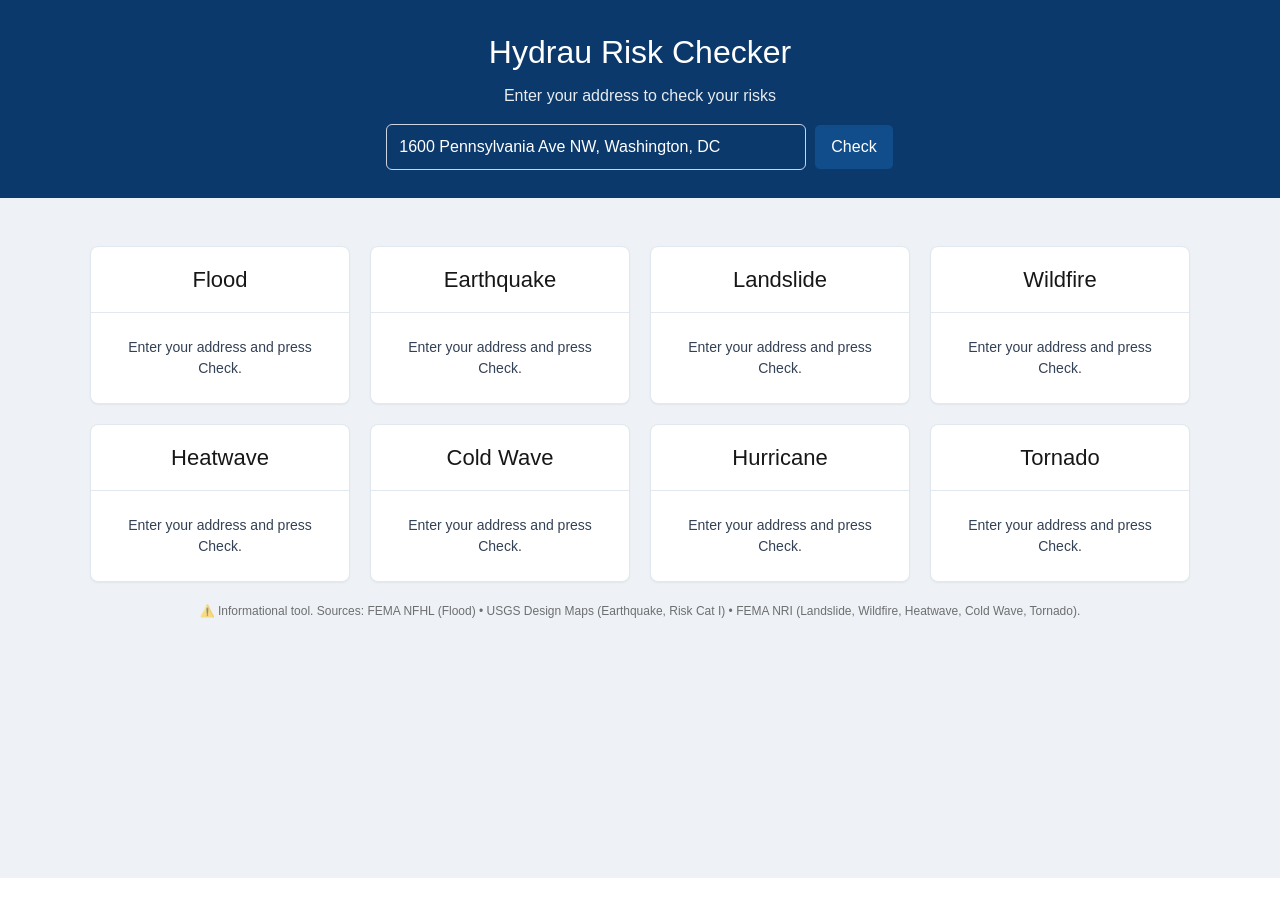
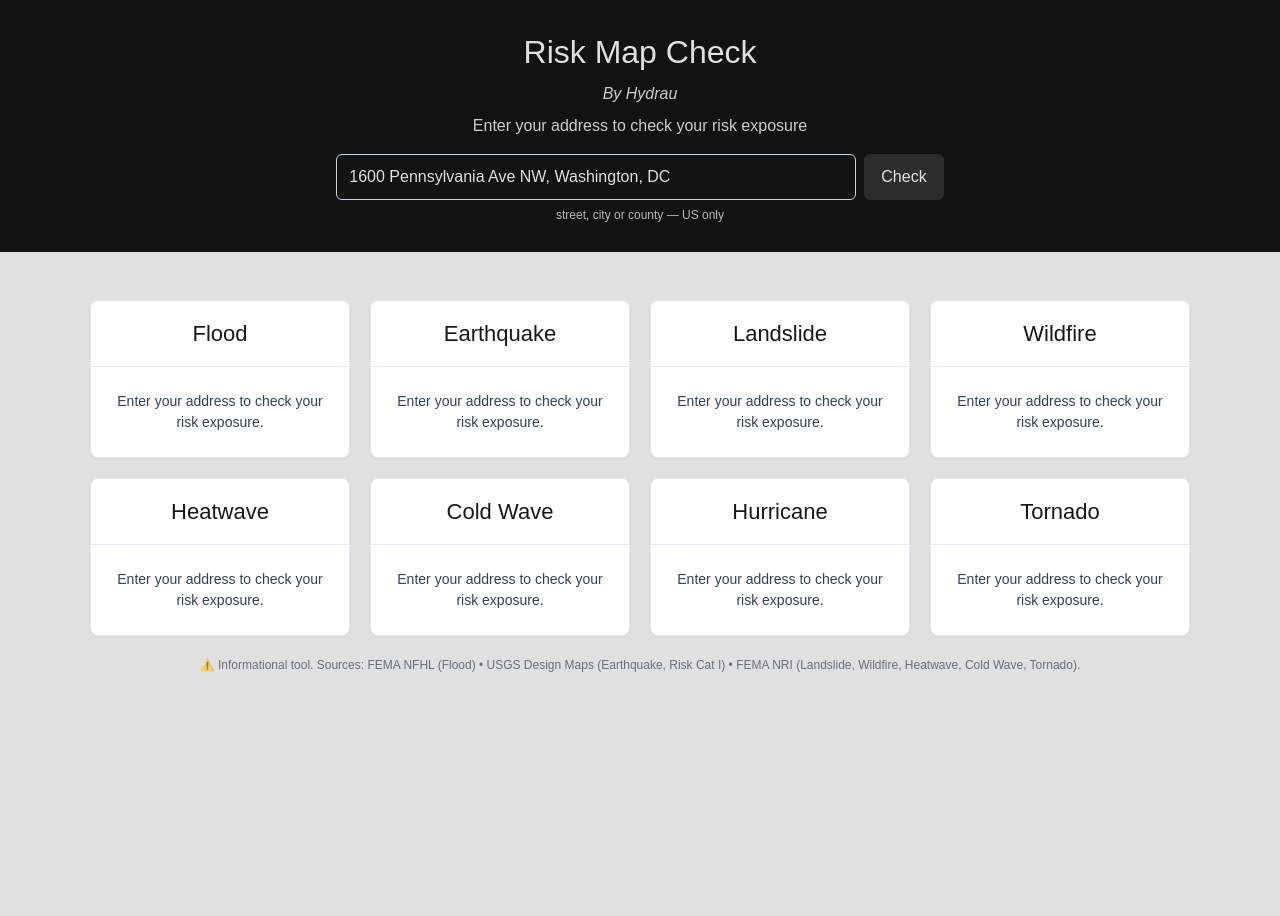
Before and after one commit to hydrau1221/hazard-risk-checker, a Next.js app: page / in a window 1280 px wide. Shown: the top 916 px of the page. Before the commit the page ends 878 px from the top, so only its background shows below. Built offline with nearby package versions, Linux system fonts and the light colour scheme.

Commit message:
Update page.tsx

```diff
--- a/app/page.tsx
+++ b/app/page.tsx
@@ -7,8 +7,9 @@ type RiskLevel =
   | "Very Low" | "Low" | "Moderate" | "High" | "Very High"
   | "Undetermined" | "Not Applicable";
 
-const LAYER_ID = 28;
+const LAYER_ID = 28; // FEMA NFHL - Flood Hazard Zones
 
+// Palette unique (inclut Not Applicable)
 const PALETTE: Record<RiskLevel, { bg: string; badge: string; text: string; border: string }> = {
   "Very Low":   { bg: "#dcfce7", badge: "#16a34a", text: "#14532d", border: "#86efac" },
   Low:          { bg: "#dbeafe", badge: "#1d4ed8", text: "#0c4a6e", border: "#93c5fd" },
@@ -39,7 +40,8 @@ function classifyFlood(features: Feature[] | null): {
 
   const isFloodway = subty.includes("FLOODWAY");
   const isShadedX =
-    zone === "X" && (subty.includes("0.2") || subty.includes("0.2 PCT") || subty.includes("0.2%") || subty.includes("SHADED"));
+    zone === "X" &&
+    (subty.includes("0.2") || subty.includes("0.2 PCT") || subty.includes("0.2%") || subty.includes("SHADED"));
 
   let level: RiskLevel, note = "";
   if (zone.startsWith("VE") || zone.startsWith("V")) { level = "Very High"; note = "Coastal high hazard (wave action)"; }
@@ -54,14 +56,14 @@ function classifyFlood(features: Feature[] | null): {
   return { level, zone, sfha: inSFHA, bfe, note };
 }
 
-// -- helper pour tolérer une réponse non-JSON (erreurs HTML)
+// Sécurise la lecture JSON (cas d’erreurs HTML renvoyées par des proxys)
 async function safeJson(r: Response) {
   const ct = r.headers.get("content-type") || "";
   if (!ct.includes("application/json")) {
     const t = await r.text();
     return { __nonjson: true, text: t };
   }
-  try { return await r.json(); } catch (e) { const t = await r.text(); return { __nonjson: true, text: t }; }
+  try { return await r.json(); } catch { const t = await r.text(); return { __nonjson: true, text: t }; }
 }
 
 export default function Home() {
@@ -73,35 +75,35 @@ export default function Home() {
 
   // Flood
   const [floodLevel, setFloodLevel] = useState<RiskLevel | null>(null);
-  const [floodText, setFloodText]   = useState<string>("Enter your address and press Check.");
+  const [floodText, setFloodText]   = useState<string>("Enter your address to check your risk exposure.");
 
   // Earthquake
   const [eqLevel, setEqLevel] = useState<RiskLevel | null>(null);
-  const [eqText,  setEqText]  = useState<string>("Enter your address and press Check.");
+  const [eqText,  setEqText]  = useState<string>("Enter your address to check your risk exposure.");
 
-  // Landslide
+  // Landslide (NRI)
   const [lsLevel, setLsLevel] = useState<RiskLevel | null>(null);
-  const [lsText,  setLsText]  = useState<string>("Enter your address and press Check.");
+  const [lsText,  setLsText]  = useState<string>("Enter your address to check your risk exposure.");
 
-  // Wildfire
+  // Wildfire (NRI)
   const [wfLevel, setWfLevel] = useState<RiskLevel | null>(null);
-  const [wfText,  setWfText]  = useState<string>("Enter your address and press Check.");
+  const [wfText,  setWfText]  = useState<string>("Enter your address to check your risk exposure.");
 
-  // Heatwave
+  // Heatwave (NRI)
   const [heatLevel, setHeatLevel] = useState<RiskLevel | null>(null);
-  const [heatText,  setHeatText]  = useState<string>("Enter your address and press Check.");
+  const [heatText,  setHeatText]  = useState<string>("Enter your address to check your risk exposure.");
 
-  // Cold Wave
+  // Cold Wave (NRI)
   const [coldLevel, setColdLevel] = useState<RiskLevel | null>(null);
-  const [coldText,  setColdText]  = useState<string>("Enter your address and press Check.");
+  const [coldText,  setColdText]  = useState<string>("Enter your address to check your risk exposure.");
 
-  // Hurricane
+  // Hurricane (NRI ou autre)
   const [hurrLevel, setHurrLevel] = useState<RiskLevel | null>(null);
-  const [hurrText,  setHurrText]  = useState<string>("Enter your address and press Check.");
+  const [hurrText,  setHurrText]  = useState<string>("Enter your address to check your risk exposure.");
 
-  // Tornado
+  // Tornado (NRI)
   const [torLevel, setTorLevel] = useState<RiskLevel | null>(null);
-  const [torText,  setTorText]  = useState<string>("Enter your address and press Check.");
+  const [torText,  setTorText]  = useState<string>("Enter your address to check your risk exposure.");
 
   function parseLatLon(s: string): {lat:number, lon:number} | null {
     const m = s.trim().match(/^\s*(-?\d+(?:\.\d+)?)\s*,\s*(-?\d+(?:\.\d+)?)\s*$/);
@@ -117,7 +119,6 @@ export default function Home() {
     setGeoNote(null);
     setLoading("geocode");
 
-    // reset UI
     const geoMsg = "Geocoding address…";
     setFloodLevel(null); setFloodText(geoMsg);
     setEqLevel(null);    setEqText(geoMsg);
@@ -129,12 +130,14 @@ export default function Home() {
     setTorLevel(null);   setTorText(geoMsg);
 
     try {
-      // lat,lon direct ?
+      // 1) lat,lon direct ?
       const ll = parseLatLon(address);
       let lat: number, lon: number;
 
-      if (ll) { lat = ll.lat; lon = ll.lon; }
-      else {
+      if (ll) {
+        lat = ll.lat; lon = ll.lon;
+      } else {
+        // géocoder
         const g = await fetch(`/api/geocode?address=${encodeURIComponent(address)}`, { cache: "no-store" });
         const gj = await g.json();
         if (!g.ok) throw new Error(gj?.error || "Error fetching coordinates.");
@@ -152,6 +155,7 @@ export default function Home() {
       setHurrText("Querying Hurricane…");
       setTorText("Querying NRI Tornado…");
 
+      // 2) requêtes parallèles
       const [femaRes, eqRes, lsRes, wfRes, heatRes, coldRes, hurrRes, torRes] = await Promise.allSettled([
         fetch(`/api/fema/query?lat=${lat}&lon=${lon}&layerId=${LAYER_ID}`, { cache: "no-store" }),
         fetch(`/api/earthquake/risk?lat=${lat}&lon=${lon}`, { cache: "no-store" }),
@@ -163,40 +167,47 @@ export default function Home() {
         fetch(`/api/tornado/risk?lat=${lat}&lon=${lon}`, { cache: "no-store" }),
       ]);
 
-      // Flood
+      // Flood (texte SANS le prefixe du niveau)
       if (femaRes.status === "fulfilled") {
         const r = femaRes.value; const j = await r.json();
         if (r.ok) {
           const res = classifyFlood(j.features ?? []);
-          let line = `${res.level === "Undetermined" ? "UNDETERMINED" : `${res.level.toUpperCase()} RISK`} — Zone ${res.zone}`;
+          let line = `Zone ${res.zone}`;
           if (res.bfe) line += ` | BFE/Depth: ${res.bfe} ft`;
-          line += ` | ${res.note}`;
+          if (res.note) line += ` | ${res.note}`;
           setFloodLevel(res.level); setFloodText(line);
         } else { setFloodLevel(null); setFloodText(j?.error || "FEMA query failed."); }
       } else { setFloodLevel(null); setFloodText("FEMA fetch failed."); }
 
-      // Earthquake
+      // Earthquake (texte SANS le prefixe du niveau)
       if (eqRes.status === "fulfilled") {
         const r = eqRes.value; const j = await r.json();
         if (r.ok) {
           setEqLevel(j.level as RiskLevel);
-          setEqText(`${(j.level as string).toUpperCase()} RISK — SDC ${j.sdc} (ASCE ${j.edition}, Site ${j.siteClass})`);
+          setEqText(`SDC ${j.sdc} (ASCE ${j.edition}, Site ${j.siteClass})`);
         } else { setEqLevel(null); setEqText(j?.error || "USGS query failed."); }
       } else { setEqLevel(null); setEqText("USGS fetch failed."); }
 
-      // Landslide
+      // Helper pour formatter les cartes NRI : "susceptibility — score XX.X — tract <ID>"
+      const formatNri = (lvl: RiskLevel, score: any, tractId?: string | null) => {
+        const s = Number.isFinite(Number(score)) ? Math.round(Number(score) * 10) / 10 : null;
+        const head = (lvl === "Undetermined" || lvl === "Not Applicable")
+          ? "" // pas de "susceptibility" pour ces cas
+          : "susceptibility";
+        const parts: string[] = [];
+        if (head) parts.push(head);
+        if (s !== null) parts.push(`score ${s}`);
+        if (tractId) parts.push(`tract ${tractId}`);
+        return parts.join(" — ") || ""; // peut être vide si NA/Undetermined et pas de score
+      };
+
+      // Landslide (NRI)
       if (lsRes.status === "fulfilled") {
         const r = lsRes.value; const j = await r.json();
         if (r.ok) {
           const lvl = (j.level as RiskLevel) ?? "Undetermined";
           setLsLevel(lvl);
-          const s = Number.isFinite(Number(j.score)) ? Math.round(Number(j.score) * 10) / 10 : null;
-          const head = (lvl === "Undetermined") ? "UNDETERMINED"
-                     : (lvl === "Not Applicable") ? "NOT APPLICABLE"
-                     : `${String(lvl).toUpperCase()} RISK`;
-          const scorePart = s !== null ? ` — score ${s}` : "";
-          const srcPart   = j.adminUnit ? ` — source: ${j.adminUnit}` : "";
-          setLsText(`${head} susceptibility${scorePart}${srcPart}`);
+          setLsText(formatNri(lvl, j.score, j.tractId || null));
         } else { setLsLevel(null); setLsText(j?.error || "NRI landslide query failed."); }
       } else { setLsLevel(null); setLsText("NRI landslide fetch failed."); }
 
@@ -206,14 +217,8 @@ export default function Home() {
         if (r.ok && !j?.__nonjson) {
           const lvl = (j.level as RiskLevel) ?? "Undetermined";
           setWfLevel(lvl);
-          const s = Number.isFinite(Number(j.score)) ? Math.round(Number(j.score) * 10) / 10 : null;
-          const head = (lvl === "Undetermined") ? "UNDETERMINED"
-                     : (lvl === "Not Applicable") ? "NOT APPLICABLE"
-                     : `${String(lvl).toUpperCase()} RISK`;
-          const scorePart = s !== null ? ` — score ${s}` : "";
-          const srcPart   = j.adminUnit ? ` — source: ${j.adminUnit}` : "";
-          setWfText(`${head}${scorePart}${srcPart}`);
-        } else { setWfLevel(null); setWfText(j?.error || `Wildfire endpoint issue (status ${r.status}).`); }
+          setWfText(formatNri(lvl, j.score, j.tractId || null));
+        } else { setWfLevel(null); setWfText("NRI wildfire query failed."); }
       } else { setWfLevel(null); setWfText("NRI wildfire fetch failed."); }
 
       // Heatwave (NRI)
@@ -222,13 +227,7 @@ export default function Home() {
         if (r.ok) {
           const lvl = (j.level as RiskLevel) ?? "Undetermined";
           setHeatLevel(lvl);
-          const s = Number.isFinite(Number(j.score)) ? Math.round(Number(j.score) * 10) / 10 : null;
-          const head = (lvl === "Undetermined") ? "UNDETERMINED"
-                     : (lvl === "Not Applicable") ? "NOT APPLICABLE"
-                     : `${String(lvl).toUpperCase()} RISK`;
-          const scorePart = s !== null ? ` — score ${s}` : "";
-          const srcPart   = j.adminUnit ? ` — source: ${j.adminUnit}` : "";
-          setHeatText(`${head}${scorePart}${srcPart}`);
+          setHeatText(formatNri(lvl, j.score, j.tractId || null));
         } else { setHeatLevel(null); setHeatText(j?.error || "NRI heatwave query failed."); }
       } else { setHeatLevel(null); setHeatText("NRI heatwave fetch failed."); }
 
@@ -238,27 +237,21 @@ export default function Home() {
         if (r.ok) {
           const lvl = (j.level as RiskLevel) ?? "Undetermined";
           setColdLevel(lvl);
-          const s = Number.isFinite(Number(j.score)) ? Math.round(Number(j.score) * 10) / 10 : null;
-          const head = (lvl === "Undetermined") ? "UNDETERMINED"
-                     : (lvl === "Not Applicable") ? "NOT APPLICABLE"
-                     : `${String(lvl).toUpperCase()} RISK`;
-          const scorePart = s !== null ? ` — score ${s}` : "";
-          const srcPart   = j.adminUnit ? ` — source: ${j.adminUnit}` : "";
-          setColdText(`${head}${scorePart}${srcPart}`);
+          setColdText(formatNri(lvl, j.score, j.tractId || null));
         } else { setColdLevel(null); setColdText(j?.error || "NRI cold wave query failed."); }
       } else { setColdLevel(null); setColdText("NRI cold wave fetch failed."); }
 
-      // Hurricane (ton endpoint existant)
+      // Hurricane (selon ta route)
       if (hurrRes.status === "fulfilled") {
         const r = hurrRes.value; const j = await r.json();
         if (r.ok) {
           const lvl = (j.level as RiskLevel) ?? "Undetermined";
           setHurrLevel(lvl);
-          const head = (lvl === "Undetermined") ? "UNDETERMINED"
-                     : (lvl === "Not Applicable") ? "NOT APPLICABLE"
-                     : `${String(lvl).toUpperCase()} RISK`;
-          const srcPart = j.adminUnit ? ` — source: ${j.adminUnit}` : "";
-          setHurrText(`${head}${srcPart}`);
+          // si c’est NRI on réutilisera formatNri quand la route renverra score/tractId
+          const msg = j.score != null || j.tractId
+            ? formatNri(lvl, j.score, j.tractId || null)
+            : ""; // sinon, pas de texte spécifique
+          setHurrText(msg);
         } else { setHurrLevel(null); setHurrText(j?.error || "Hurricane query failed."); }
       } else { setHurrLevel(null); setHurrText("Hurricane fetch failed."); }
 
@@ -268,13 +261,7 @@ export default function Home() {
         if (r.ok) {
           const lvl = (j.level as RiskLevel) ?? "Undetermined";
           setTorLevel(lvl);
-          const s = Number.isFinite(Number(j.score)) ? Math.round(Number(j.score) * 10) / 10 : null;
-          const head = (lvl === "Undetermined") ? "UNDETERMINED"
-                     : (lvl === "Not Applicable") ? "NOT APPLICABLE"
-                     : `${String(lvl).toUpperCase()} RISK`;
-          const scorePart = s !== null ? ` — score ${s}` : "";
-          const srcPart   = j.adminUnit ? ` — source: ${j.adminUnit}` : "";
-          setTorText(`${head}${scorePart}${srcPart}`);
+          setTorText(formatNri(lvl, j.score, j.tractId || null));
         } else { setTorLevel(null); setTorText(j?.error || "NRI tornado query failed."); }
       } else { setTorLevel(null); setTorText("NRI tornado fetch failed."); }
 
@@ -286,20 +273,23 @@ export default function Home() {
   }
 
   // ---------- styles ----------
-  const header   = { background: "#0b396b", color: "white", padding: "28px 16px", textAlign: "center" as const };
-  const title    = { fontSize: 32, margin: 0 };
-  const subtitle = { opacity: 0.9, marginTop: 8 };
+  const header   = { background: "#121212", color: "#e0e0e0", padding: "28px 16px", textAlign: "center" as const };
+  const title    = { fontSize: 32, margin: 0, color: "#e0e0e0" };
+  const subtitle = { opacity: 0.9, marginTop: 6, fontStyle: "italic" as const, color: "#e0e0e0" };
+  const tagline  = { opacity: 0.9, marginTop: 8, color: "#e0e0e0" };
   const bar      = { display: "flex", justifyContent: "center", gap: 8, marginTop: 16, flexWrap: "wrap" as const, alignItems: "center" };
-  const input    = { width: 420, maxWidth: "90vw", padding: "10px 12px", borderRadius: 6, border: "1px solid #cbd5e1" };
-  const btn      = { padding: "10px 16px", borderRadius: 6, border: "1px solid #0b396b", background: "#114d8a", color: "white", cursor: "pointer" } as any;
-  const gridWrap = { background: "#eef2f6", minHeight: "calc(100vh - 120px)", padding: "28px 16px" };
+  const input    = { width: 520, maxWidth: "92vw", padding: "10px 12px", borderRadius: 6, border: "1px solid #cbd5e1" };
+  const btn      = { padding: "10px 16px", borderRadius: 6, border: "1px solid #2d2d2d", background: "#2d2d2d", color: "#e0e0e0", cursor: "pointer" } as any;
+  const hint     = { fontSize: 12, color: "#e0e0e0", opacity: 0.8, marginTop: 6 };
+
+  const gridWrap = { background: "#e0e0e0", minHeight: "calc(100vh - 120px)", padding: "28px 16px" };
   const grid     = { display: "grid", gridTemplateColumns: "repeat(auto-fit, minmax(260px, 1fr))", gap: 20, maxWidth: 1100, margin: "20px auto" };
   const card     = { background: "white", border: "1px solid #e2e8f0", borderRadius: 8, padding: 0, textAlign: "center" as const, boxShadow: "0 1px 2px rgba(0,0,0,0.05)", overflow: "hidden" };
   const sectionHeader = { padding: 16, borderBottom: "1px solid #e2e8f0" };
   const h2       = { margin: "0 0 10px 0", fontSize: 22 };
   const cardBody = { padding: 24 };
   const small    = { fontSize: 14, color: "#334155" };
-  const foot     = { fontSize: 12, opacity: 0.6, textAlign: "center" as const, marginTop: 8 };
+  const foot     = { fontSize: 12, opacity: 0.7, textAlign: "center" as const, marginTop: 8, color: "#374151" };
 
   const coloredHeader = (lvl: RiskLevel) => ({
     background: PALETTE[lvl].bg,
@@ -338,6 +328,7 @@ export default function Home() {
     </section>
   );
 
+  // Ordre: Flood → EQ → Landslide → Wildfire → Heatwave → Cold Wave → Hurricane → Tornado
   const floodCard = floodLevel == null ? cardShell("Flood", floodText) : levelCard("Flood", floodLevel, floodText);
   const eqCard    = eqLevel    == null ? cardShell("Earthquake", eqText) : levelCard("Earthquake", eqLevel!, eqText);
   const lsCard    = lsLevel    == null ? cardShell("Landslide", lsText) : levelCard("Landslide", lsLevel!, lsText);
@@ -350,8 +341,9 @@ export default function Home() {
   return (
     <div>
       <header style={header}>
-        <h1 style={title}>Hydrau Risk Checker</h1>
-        <div style={subtitle}>Enter your address to check your risks</div>
+        <h1 style={title}>Risk Map Check</h1>
+        <div style={subtitle}>By Hydrau</div>
+        <div style={tagline}>Enter your address to check your risk exposure</div>
         <div style={bar}>
           <input
             style={input}
@@ -364,6 +356,7 @@ export default function Home() {
             {loading === "idle" ? "Check" : loading === "geocode" ? "Geocoding…" : "Checking…"}
           </button>
         </div>
+        <div style={hint}>street, city or county — US only</div>
       </header>
 
       <main style={gridWrap}>
@@ -378,7 +371,6 @@ export default function Home() {
           </div>
         )}
 
-        {/* Ordre: Flood → EQ → Landslide → Wildfire → Heatwave → Cold Wave → Hurricane → Tornado */}
         <div style={grid}>
           {floodCard}
           {eqCard}
@@ -389,6 +381,7 @@ export default function Home() {
           {hurrCard}
           {torCard}
         </div>
+
         <div style={foot}>
           ⚠️ Informational tool. Sources: FEMA NFHL (Flood) • USGS Design Maps (Earthquake, Risk Cat I) • FEMA NRI (Landslide, Wildfire, Heatwave, Cold Wave, Tornado).
         </div>
```
